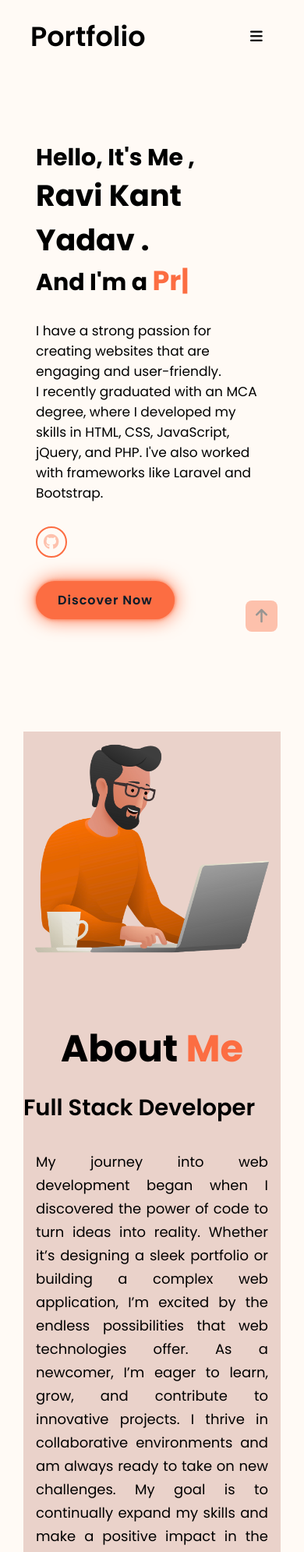
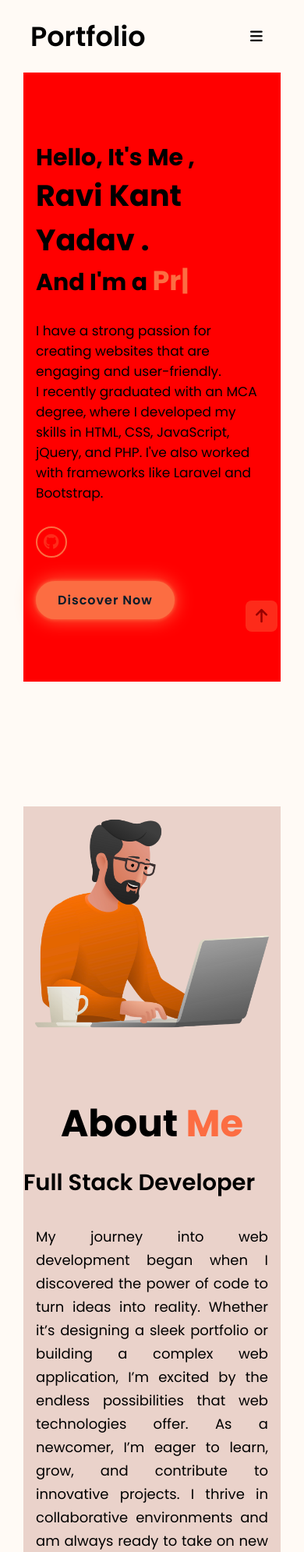
Before and after one commit to ravikyadav059/Portfolio-, a plain HTML site: page index.html in a window 390 px wide. Shown: the top 1990 px of the page at 78% size. Drawn offline with nearby package versions, Linux system fonts and the light colour scheme; a web font is replaced by a local one.

Commit message:
full completed with respnsive

```diff
--- a/response.css
+++ b/response.css
@@ -79,9 +79,10 @@
 
     .home {
         display: flex;
-        /*  background-color: red; */
+         background-color: red;
         width: auto;
         padding: 1rem;
+        margin-bottom: 10rem;
     }
 
     .home-content h1 {
@@ -100,7 +101,7 @@
         justify-content: center;
         flex-direction: column;
         background-color: #EAD2CA;
-        margin-top: 4rem;
+        margin-top: 6rem;
     }
 
     .about-text h2{
```
